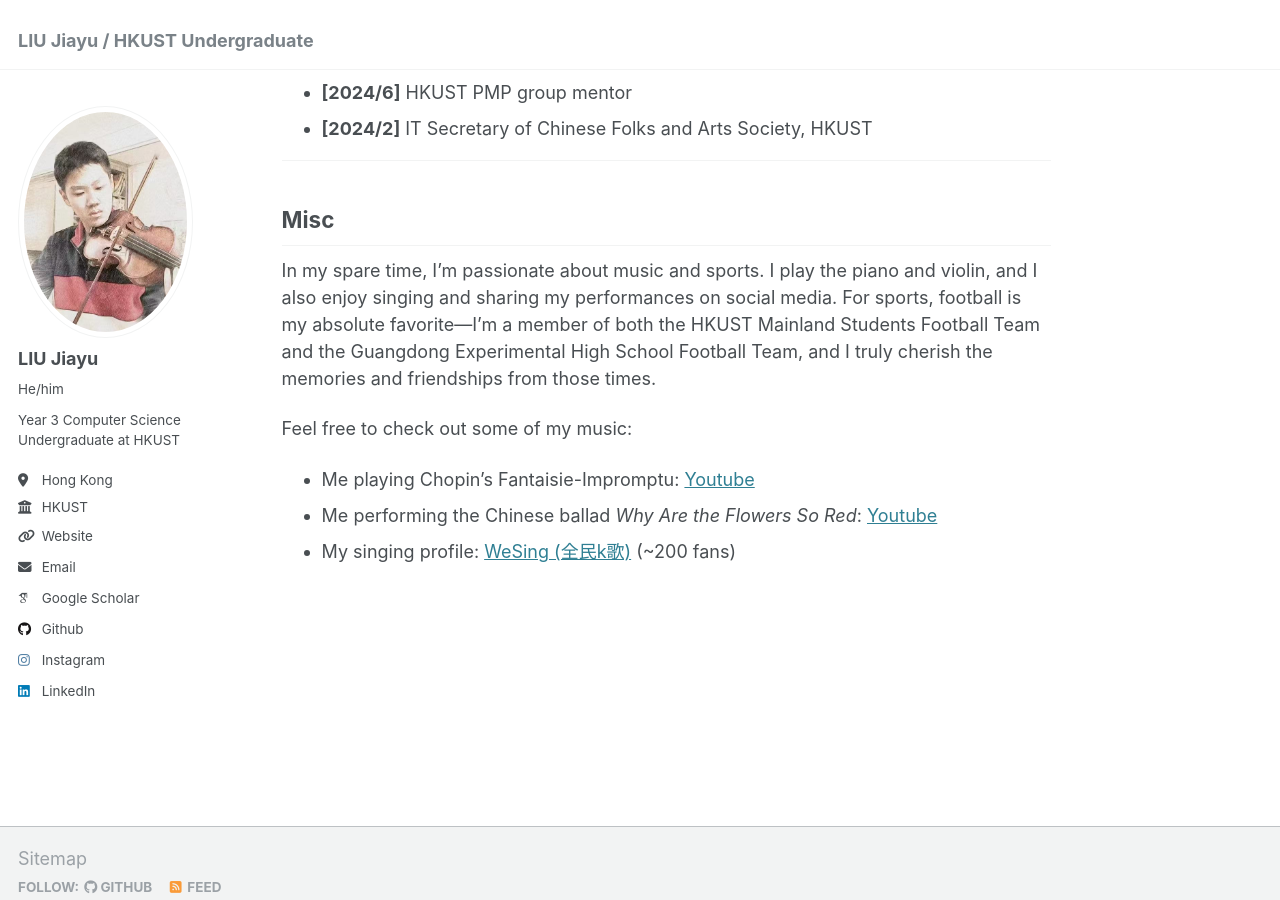
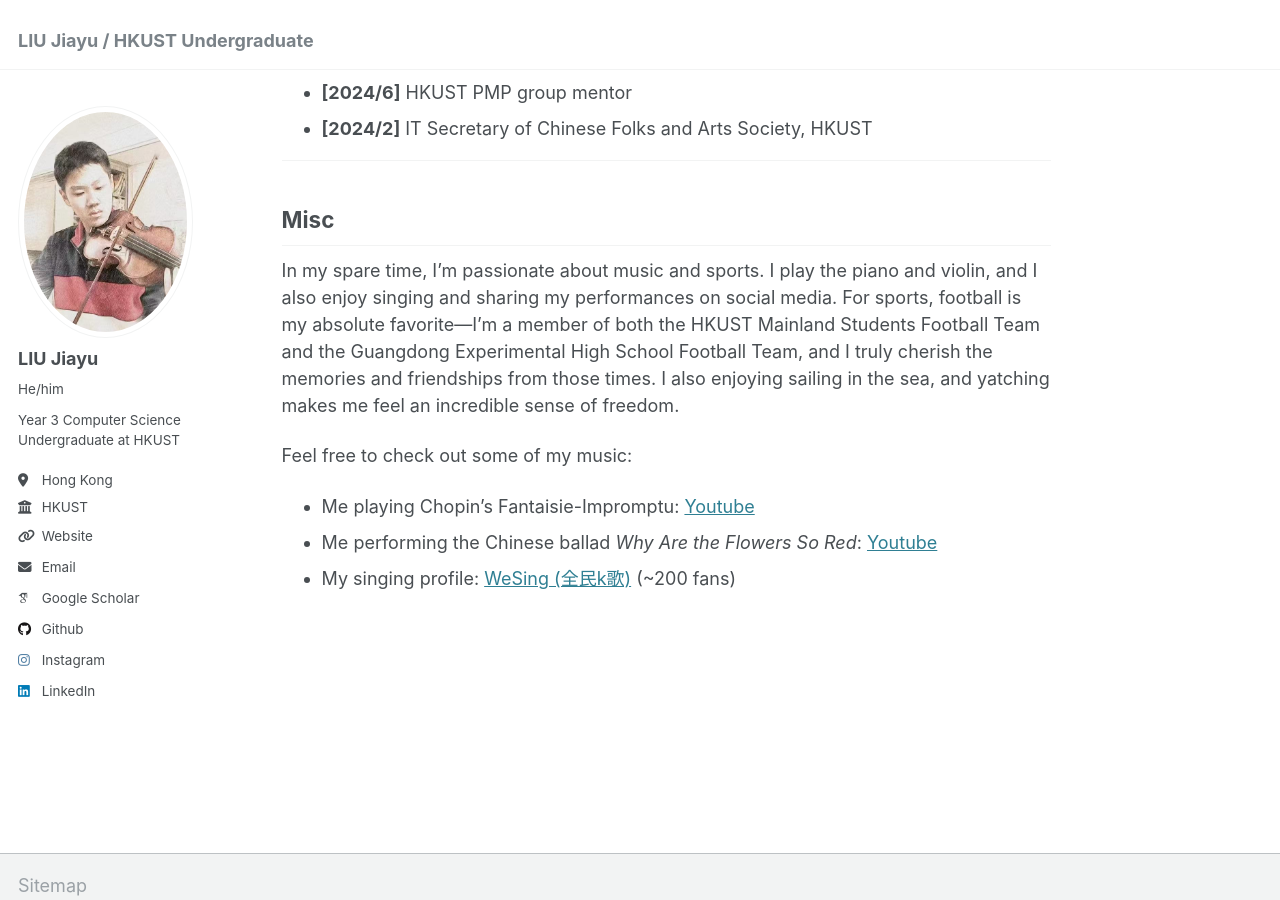
Before and after one commit to JiayuJeff/JiayuJeff.github.io, a Jekyll site: the page built from _pages/about.md, in a window 1280 px wide and 900 px high, scrolled down 3017 px. Built offline with Jekyll 4.4.1, drawn with Linux system fonts in a browser that asks for light colours; some web fonts are replaced.

Commit message:
Update about.md

```diff
--- a/_pages/about.md
+++ b/_pages/about.md
@@ -104,7 +104,7 @@ MO Yunxiang\*, Tianshi Zheng\*, Qing Zong, **Jiayu Liu**, Baixuan Xu, Yauwai Yim
 
 ## Misc
 
-In my spare time, I’m passionate about music and sports. I play the piano and violin, and I also enjoy singing and sharing my performances on social media. For sports, football is my absolute favorite—I’m a member of both the HKUST Mainland Students Football Team and the Guangdong Experimental High School Football Team, and I truly cherish the memories and friendships from those times.
+In my spare time, I’m passionate about music and sports. I play the piano and violin, and I also enjoy singing and sharing my performances on social media. For sports, football is my absolute favorite—I’m a member of both the HKUST Mainland Students Football Team and the Guangdong Experimental High School Football Team, and I truly cherish the memories and friendships from those times. I also enjoying sailing in the sea, and yatching makes me feel an incredible sense of freedom.
 
 Feel free to check out some of my music:
 - Me playing Chopin's Fantaisie-Impromptu: [Youtube](https://youtu.be/5r_Y9tE_fbo?si=Rnv-_KuOYPt7_rPF)
```
